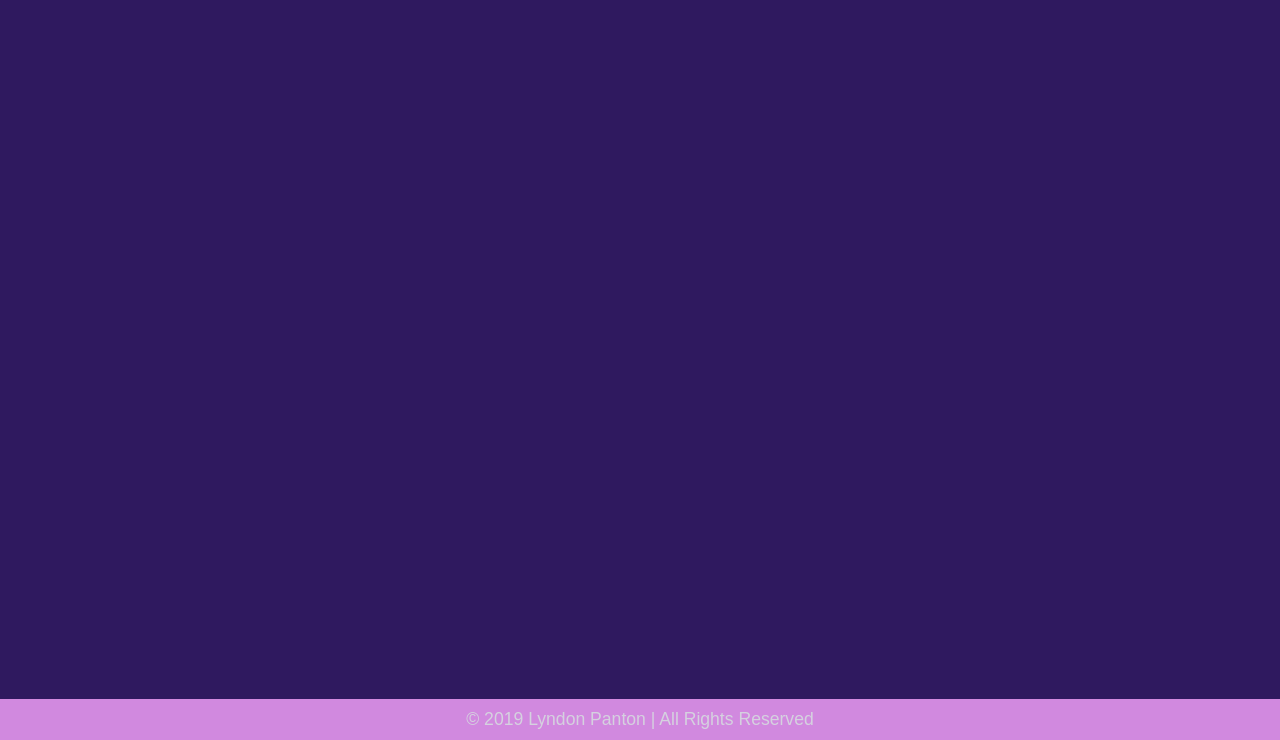
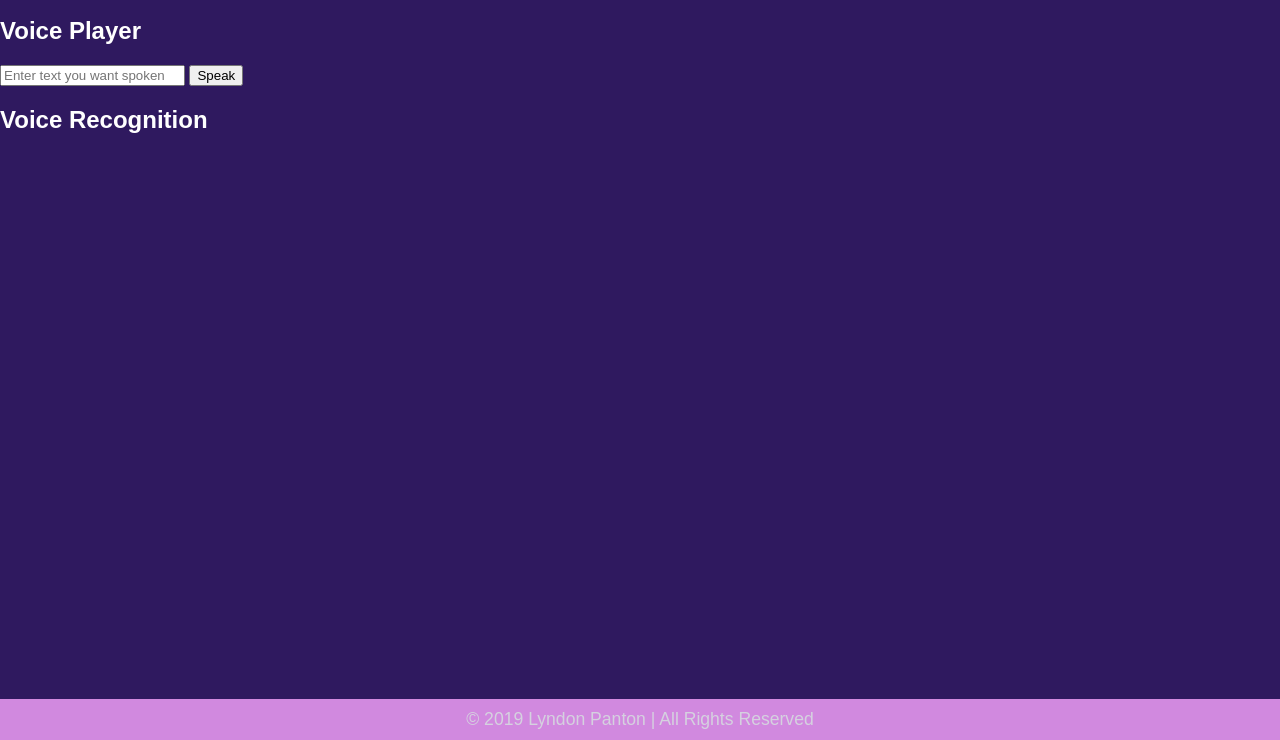
Before and after one commit to LyndonPanton/WebComponents, a plain HTML site: page index.html in a window 1280 px wide. Shown: the part 60-800 px from the top of the page. Drawn offline with Linux system fonts and the light colour scheme.

Commit message:
Added content for voice player

```diff
--- a/index.html
+++ b/index.html
@@ -14,6 +14,17 @@
 	</header>
 
 	<main id="main">
+		<section id="voice" class="section-outer">
+			<section id="voice-player" class="section-inner">
+				<h2>Voice Player</h2>
+				<input id="voice-player-text" type="text" name="voice-player-text" placeholder="Enter text you want spoken" />
+				<input id="voice-player-submit" type="button" name="voice-player-submit" value="Speak" />
+			</section>
+
+			<section id="voice-recognition" class="section-inner">
+				<h2>Voice Recognition</h2>
+			</section>
+		</section>
 
 	</main>
 
```
